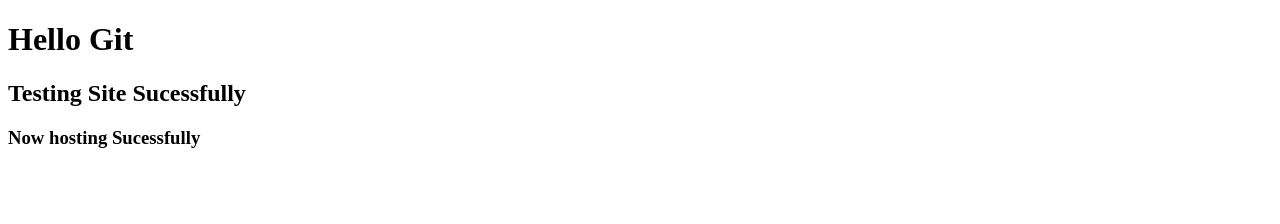
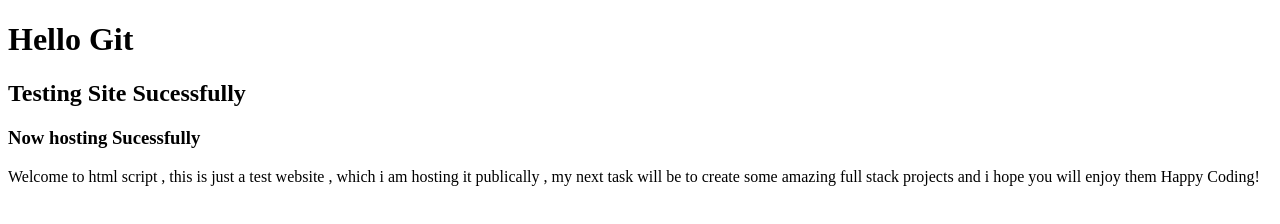
Before and after one commit to Yuvraj-Singh-bot/testing_Web, a plain HTML site: page index.html in a window 1280 px wide. Drawn offline with Linux system fonts and the light colour scheme.

Commit message:
Updated index.html with new changes

```diff
--- a/index.html
+++ b/index.html
@@ -10,6 +10,15 @@
     <h1> Hello Git </h1>
     <h2> Testing Site Sucessfully </h2>
     <h3> Now hosting Sucessfully </h3>
+    <p> Welcome to html script ,
+        this is just a test website ,
+        which i am hosting it publically ,
+        my next task will be to create some
+        amazing full stack projects and i hope
+        you will enjoy them
+        Happy Coding!
+
+    </p>
 
 </body>
 </html>
```
